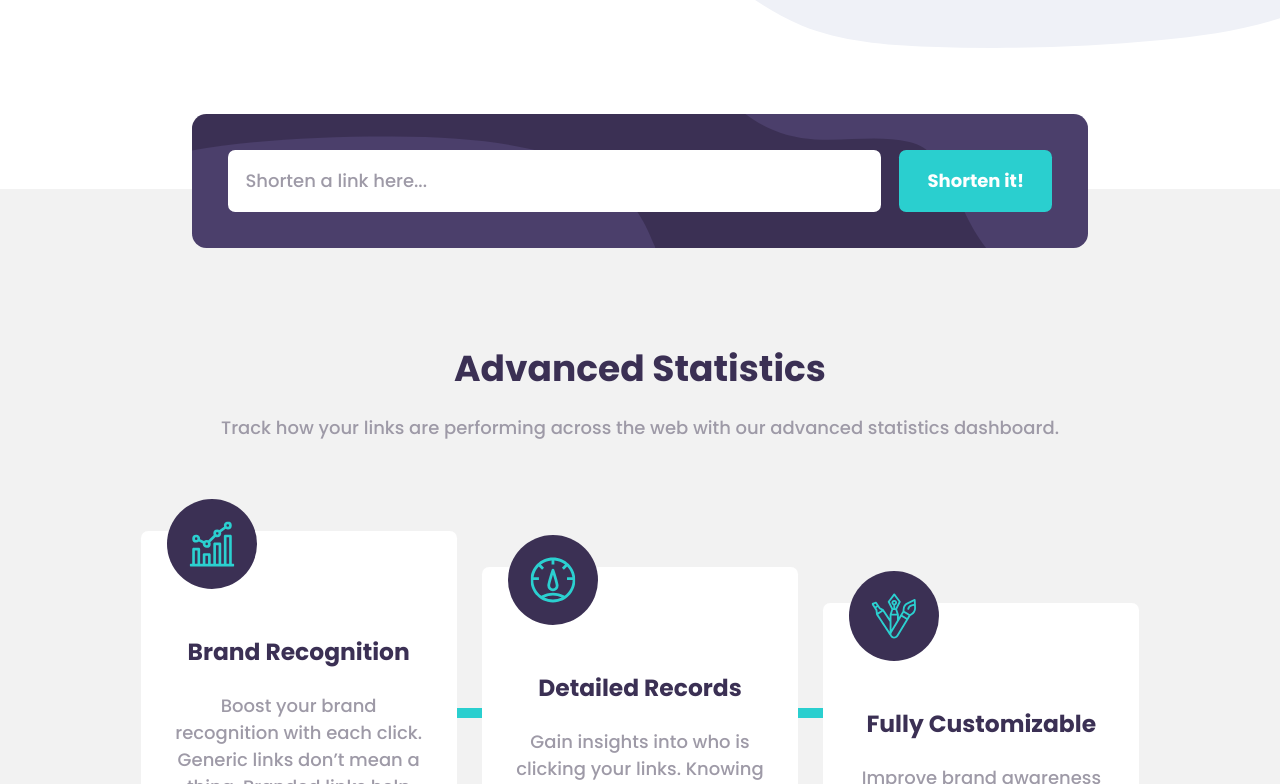
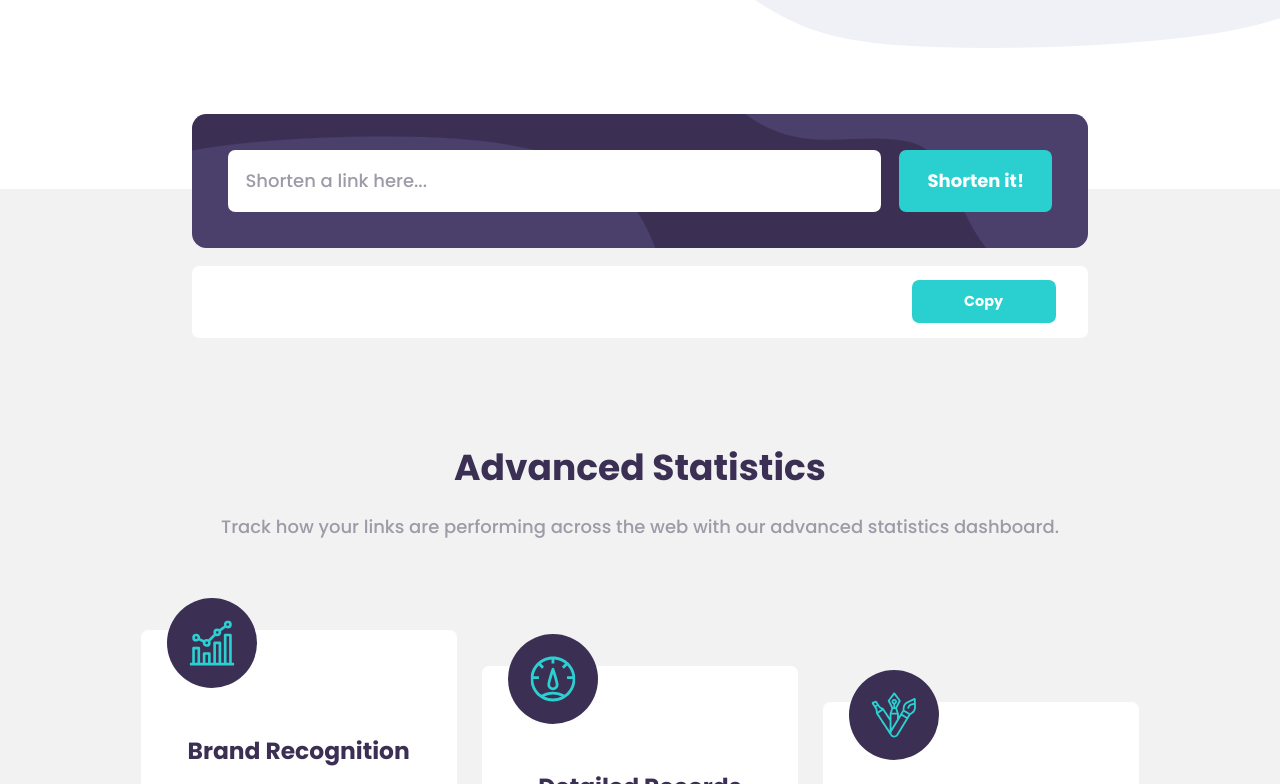
Before and after one commit to noedgecase/FEM_url-shortening, a React (Create React App) app: page / in a window 1280 px wide. Shown: the part 676-1460 px from the top of the page. Built offline with nearby package versions, Linux system fonts and the light colour scheme.

Commit message:
small adjustments

```diff
--- a/src/components/Sections/URLInputBox.js
+++ b/src/components/Sections/URLInputBox.js
@@ -224,10 +224,13 @@ const StyledGeneratedLink = styled.div`
   @media screen and (min-width: 780px) {
     width: clamp(730px, 70%, 90em);
     flex-direction: row;
-    padding: 1em;
+    padding: 0.8em 1em;
     button {
       margin: 0 1em;
       width: clamp(8em, 90%, 10em);
+    }
+    .new-link {
+      margin: 0 1em;
     }
     .separator {
       display: none;
@@ -237,6 +240,7 @@ const StyledGeneratedLink = styled.div`
     }
     .initial-link {
       text-align: left;
+      margin: 0;
     }
   }
 `
@@ -249,17 +253,10 @@ const URLInputForm = () => {
   const [fetching, setFetching] = useState(false)
   const [copied, setCopied] = useState(false)
   const [errorMessage, setErrorMessage] = useState('')
-  // temporary
-  const [showDiv, setShowDiv] = useState(false)
 
   const updateInput = (e) => {
     setLinkInput(e.target.value)
   }
-
-  // trebuie timeout
-  // const emptyInputAction = () =>{
-  //   setEmptyInput(true)
-  // }
 
   const copyClick = () => {
     setCopied(true)
@@ -268,44 +265,43 @@ const URLInputForm = () => {
     }, 3000)
   }
 
+  // render error message
   const showError = () => {
     setDisplayError(true)
     setTimeout(function () {
       setDisplayError(false)
-    }, 3000)
+    }, 2000)
   }
 
   const errorCheck = (error) => {
-    if (error) console.log(`Error code no.${error}`)
-    setErrorMessage('Please add a link')
+    if (error) console.log(error.error)
 
-    if (error === 2) {
+    if (error.error_code === 2) {
       setErrorMessage('Invalid URL Submitted')
     }
-    if (error === 4) {
+    if (error.error_code === 4) {
       setErrorMessage('IP Adress blocked')
     }
-    if (error === 6) {
+    if (error.error_code === 6) {
       setErrorMessage('Something went wrong. Try again')
     }
-    if (error === 10) {
+    if (error.error_code === 10) {
       setErrorMessage('Disallowed link')
     }
-
     showError()
   }
+  // /////////////////////////////////////
 
   const succesfulCall = (data) => {
     setLongLink(linkInput)
     setNewLink(data.result.full_short_link2)
-    setShowDiv(true)
   }
 
   ////////// API fetch //////////
   const shortenLink = async () => {
     if (linkInput.length === 0) {
       setErrorMessage('Please add a link')
-      errorCheck()
+      showError()
     } else {
       setFetching(true)
       try {
@@ -317,7 +313,7 @@ const URLInputForm = () => {
           }
         )
         const data = await response.json()
-        data.result ? succesfulCall(data) : errorCheck(data.error_code)
+        data.result ? succesfulCall(data) : errorCheck(data)
       } catch (error) {
         console.log(error)
       }
@@ -345,7 +341,9 @@ const URLInputForm = () => {
           </h4>
           <button
             onClick={shortenLink}
-            className={fetching ? 'unclickable-button' : null}
+            className={`${fetching ? 'unclickable-button' : null} ${
+              displayError ? 'unclickable-button' : null
+            }`}
             id='shorten-btn'>
             {fetching ? (
               <svg className='loading-animation'>
@@ -357,7 +355,6 @@ const URLInputForm = () => {
           </button>
         </StyledURLInputForm>
       </StyledInputBox>
-      {showDiv ? (
       <StyledGeneratedLink className=''>
         <h3 className='initial-link'>{longLink}</h3>
         <div className='separator'></div>
@@ -370,7 +367,6 @@ const URLInputForm = () => {
           </button>
         </div>
       </StyledGeneratedLink>
-      ) : null}
     </StyledContainer>
   )
 }
```
Lines whose indentation alone changed are shown as unchanged.
